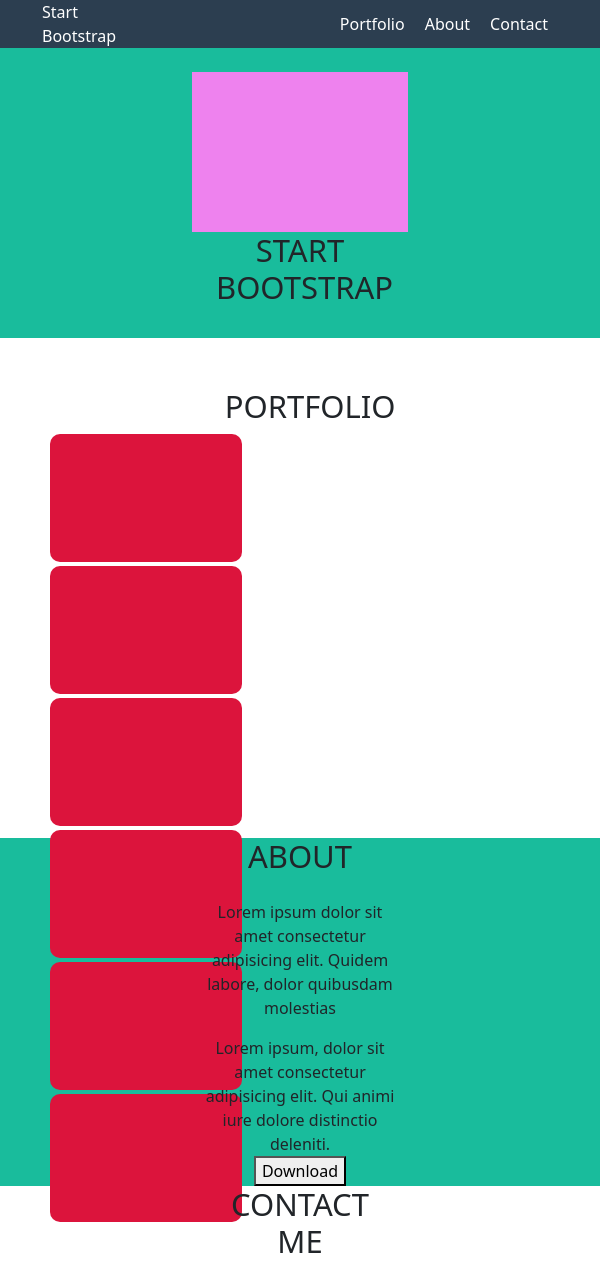
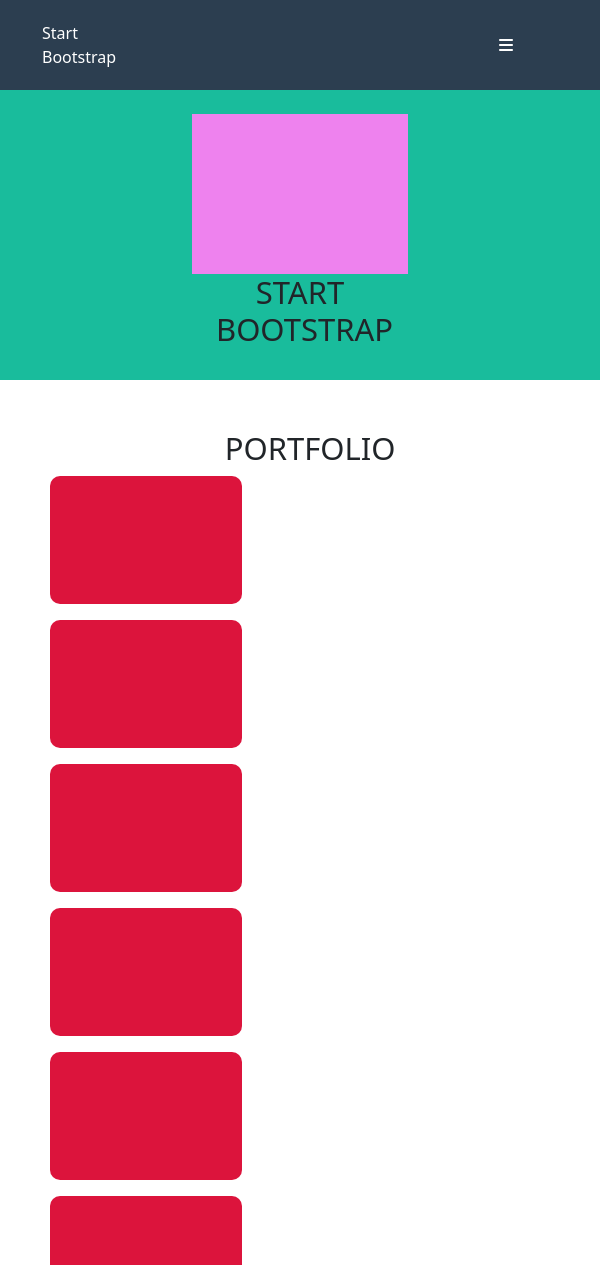
Before and after one commit to Gtp87/html-css-bootstrap-freelancer, a plain HTML site: page index.html in a window 600 px wide. Shown: the top 1265 px of the page. Drawn offline with nearby package versions, Linux system fonts and the light colour scheme.

Commit message:
add nav-hide

```diff
--- a/css/style.css
+++ b/css/style.css
@@ -15,6 +15,13 @@ header{
     text-decoration: none;
     color: white;
 }
+
+.nav-hide {
+    display: none;
+    text-align: right;
+    line-height: 90px;
+}
+
 .white{
     color: white;
 }
@@ -34,7 +41,6 @@ header{
 
 
 .portfolio {
-    height: 500px;
     padding: 50px;
 }
 
@@ -54,3 +60,15 @@ header{
 .footer-bottom {
     background-color: #2c3e50;
 }
+
+@media screen and (min-width: 576px) and (max-width: 767px) {
+
+    .container .row .menu-extended .nav-dx {
+       display: none;
+    }
+
+    .container .row .nav-hide {
+        display: block;
+    }
+
+}
--- a/index.html
+++ b/index.html
@@ -6,6 +6,9 @@
     <meta name="viewport" content="width=device-width, initial-scale=1.0">
     <link href="https://cdn.jsdelivr.net/npm/bootstrap@5.0.2/dist/css/bootstrap.min.css" rel="stylesheet"
         integrity="sha384-EVSTQN3/azprG1Anm3QDgpJLIm9Nao0Yz1ztcQTwFspd3yD65VohhpuuCOmLASjC" crossorigin="anonymous">
+        <link rel="stylesheet" href="https://cdnjs.cloudflare.com/ajax/libs/font-awesome/6.0.0-beta2/css/all.min.css"
+            integrity="sha512-YWzhKL2whUzgiheMoBFwW8CKV4qpHQAEuvilg9FAn5VJUDwKZZxkJNuGM4XkWuk94WCrrwslk8yWNGmY1EduTA=="
+            crossorigin="anonymous" referrerpolicy="no-referrer" />
         <link rel="stylesheet" href="css/style.css">
     <title>Bootstrap Freelancer</title>
 </head>
@@ -16,7 +19,10 @@
             <div class="col-sm-3 col-md-3 col-lg-3">
                 Start Bootstrap
             </div>
-            <div class="col-sm-9 col-md-9 col-lg-9 d-flex justify-content-end">
+            <div class="col-sm-8 nav-hide">
+                <i class="fas fa-bars"></i>
+            </div>
+            <div class="col-sm-9 col-md-9 col-lg-9 d-flex justify-content-end menu-extended">
                 <ul class="nav-dx">
                     <li>
                         <a href="#">Portfolio</a>
@@ -54,7 +60,7 @@
         </div>
             <div class="row justify-content-center">
                 <div class="col-sm-12 col-md-10 col-lg-7">
-                    <div class="row row-cols-sm-1 row-cols-md-2 row-cols-lg-3 g-sm-1 g-md-2 g-lg-3 justify-content-center"">
+                    <div class="row row-cols-sm-1 row-cols-md-2 row-cols-lg-3 g-3">
                         <div class="col">
                             <div class="cont-portfolio-img"></div>
                         </div>
```
